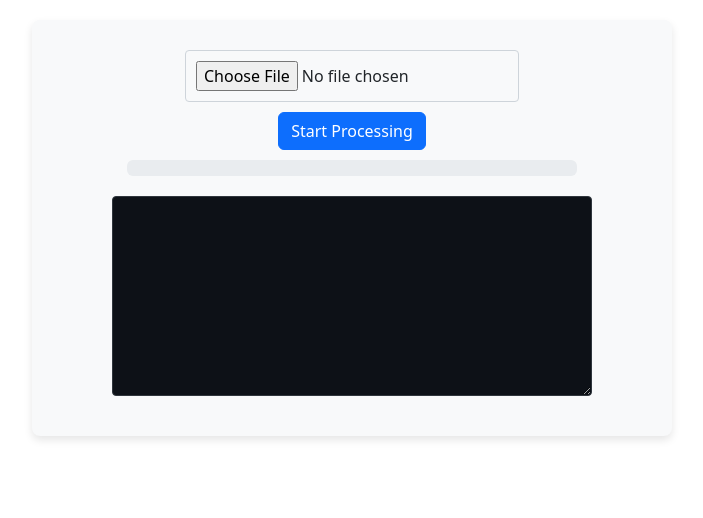
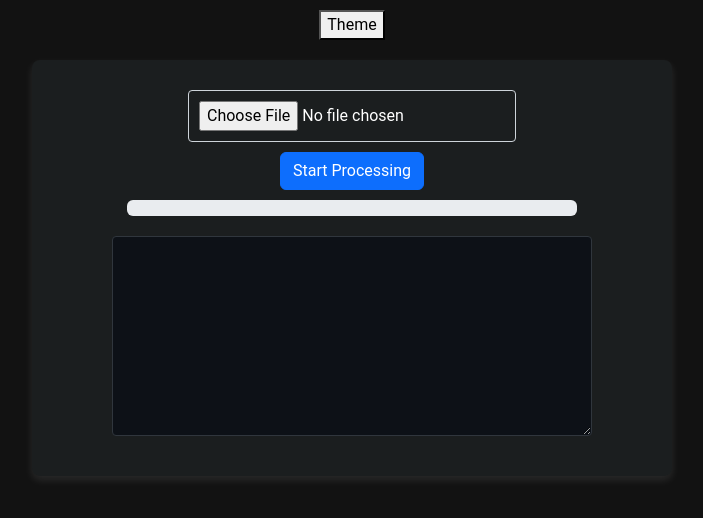
Before and after one commit to DavidSaffer/CS2_Demo_Parser, a React (Create React App) app in the folder cs2-demo/: page / in a window 1280 px wide. Shown: the top 518 px of the page, without its empty margins (288-991 px from the left). Built offline with nearby package versions, Linux system fonts and the light colour scheme.

Commit message:
working on dark/light

```diff
--- a/cs2-demo/src/App.css
+++ b/cs2-demo/src/App.css
@@ -1,38 +1,42 @@
-.App {
-  text-align: center;
+:root {
+  --background-color: #181a1b;
+  --alt-background-color: #1b1e1f;
+  --text-color: #ffffff;
+  --border-color: #404854;
+  --message-background-color: #0d1117;
+  --message-eco-kill: green;
+  --message-light-buy-kill: yellow;
+  --shadow: rgba(255, 255, 255, 0.1);
+  /* Subtle white shadow for dark theme */
 }
 
-.App-logo {
-  height: 40vmin;
-  pointer-events: none;
+:root.light-theme {
+  --background-color: #ffffff;
+  --alt-background-color: #e0e0e0;
+  --text-color: #333333;
+  --border-color: #cccccc;
+  --message-background-color: #afb1b4;
+  --message-eco-kill: rgb(0, 102, 0);
+  --message-light-buy-kill: rgb(216, 216, 0);
+  --shadow: rgba(0, 0, 0, 0.15);
 }
 
-@media (prefers-reduced-motion: no-preference) {
-  .App-logo {
-    animation: App-logo-spin infinite 20s linear;
-  }
+/* Ensure the root html and body tags take up full viewport height */
+html,
+body {
+  height: 100%;
+  min-height: 100vh;
+  margin: 0;
+  padding: 0;
+  /* background-color: var(--background-color);
+  color: var(--text-color); */
+  overflow-x: hidden;
+  /* Prevents horizontal scrollbar */
 }
 
-.App-header {
-  background-color: #282c34;
-  min-height: 100vh;
-  display: flex;
-  flex-direction: column;
-  align-items: center;
-  justify-content: center;
-  font-size: calc(10px + 2vmin);
-  color: white;
+.App {
+  margin-top: 10px;
+  text-align: center;
+  /* background-color: var(--background-color);
+  color: var(--text-color); */
 }
-
-.App-link {
-  color: #61dafb;
-}
-
-@keyframes App-logo-spin {
-  from {
-    transform: rotate(0deg);
-  }
-  to {
-    transform: rotate(360deg);
-  }
-}
--- a/cs2-demo/src/App.js
+++ b/cs2-demo/src/App.js
@@ -1,13 +1,43 @@
-import React from 'react';
+import React, { useState } from 'react';
 import FileInput from './components/FileInput';
+import './App.css'
 
+import { ThemeProvider, createTheme } from '@mui/material/styles';
+import CssBaseline from '@mui/material/CssBaseline';
+
+// Define light theme
+const lightTheme = createTheme({
+  palette: {
+    mode: 'light',
+  },
+});
+
+// Define dark theme
+const darkTheme = createTheme({
+  palette: {
+    mode: 'dark',
+  },
+});
 //    ../wasm/./build-wasm.sh
 
 function App() {
+
+  const [theme, setTheme] = useState('dark');  // Default theme set to 'dark'
+
+  const toggleTheme = () => {
+    setTheme((prevTheme) => (prevTheme === 'dark' ? 'light' : 'dark'));
+  };
+  // Determine which theme to use
+  const currentTheme = theme === 'dark' ? darkTheme : lightTheme;
+
   return (
-    <div className="App">
-      <FileInput />
-    </div>
+    <ThemeProvider theme={currentTheme}>
+      <CssBaseline />
+      <div className="App">
+        <button onClick={toggleTheme}>Theme</button>
+        <FileInput />
+      </div>
+    </ThemeProvider>
   );
 }
 
--- a/cs2-demo/src/components/FileInput.js
+++ b/cs2-demo/src/components/FileInput.js
@@ -3,6 +3,7 @@ import ProgressBar from "react-bootstrap/ProgressBar";
 import Button from "react-bootstrap/Button";
 import styles from "./FileInput.module.css";
 import PlayerStatsTable from "./player-stats/PlayerStatsTable";
+import 'bootstrap/dist/css/bootstrap.min.css';
 
 function FileInput() {
   const [messages, setMessages] = useState([]);
--- a/cs2-demo/src/components/FileInput.module.css
+++ b/cs2-demo/src/components/FileInput.module.css
@@ -3,9 +3,9 @@
     width: fit-content;
     margin: 20px auto;
     padding: 20px;
-    background: #f8f9fa;
+    background: var(--alt-background-color);
     border-radius: 8px;
-    box-shadow: 0 4px 8px rgba(0, 0, 0, 0.1);
+    box-shadow: 0px 4px 8px var(--shadow);
     display: flex;
     flex-direction: column;
     align-items: center;
@@ -79,12 +79,11 @@
     overflow-y: auto;
     margin-top: 20px;
     padding: 10px;
-    background: #0d1117;
-    /* Dark background */
+    background: var(--message-background-color);
     border: 1px solid #30363d;
     /* Slightly lighter border for visibility */
     border-radius: 4px;
-    color: #c9d1d9;
+    color: var(--text-color);
     /* Light gray text color for visibility */
     font-family: 'Courier New', Courier, monospace;
     /* Monospaced font for that code-like feel */
@@ -105,9 +104,9 @@
 }
 
 .messageEcoKill {
-    color: green;
-  }
+    color: var(--message-eco-kill);
+}
 
-  .messageLightBuyKill {
-    color: yellow;
-  }
+.messageLightBuyKill {
+    color: var(--message-light-buy-kill);
+}
--- a/cs2-demo/src/index.js
+++ b/cs2-demo/src/index.js
@@ -3,7 +3,7 @@ import ReactDOM from 'react-dom/client';
 import './index.css';
 import App from './App';
 import reportWebVitals from './reportWebVitals';
-import 'bootstrap/dist/css/bootstrap.min.css';
+
 
 
 const root = ReactDOM.createRoot(document.getElementById('root'));
```
Also changed, not shown: cs2-demo/src/index.css (line endings or trailing spaces), 1 other file (tests, documents, lock files or other folders).
